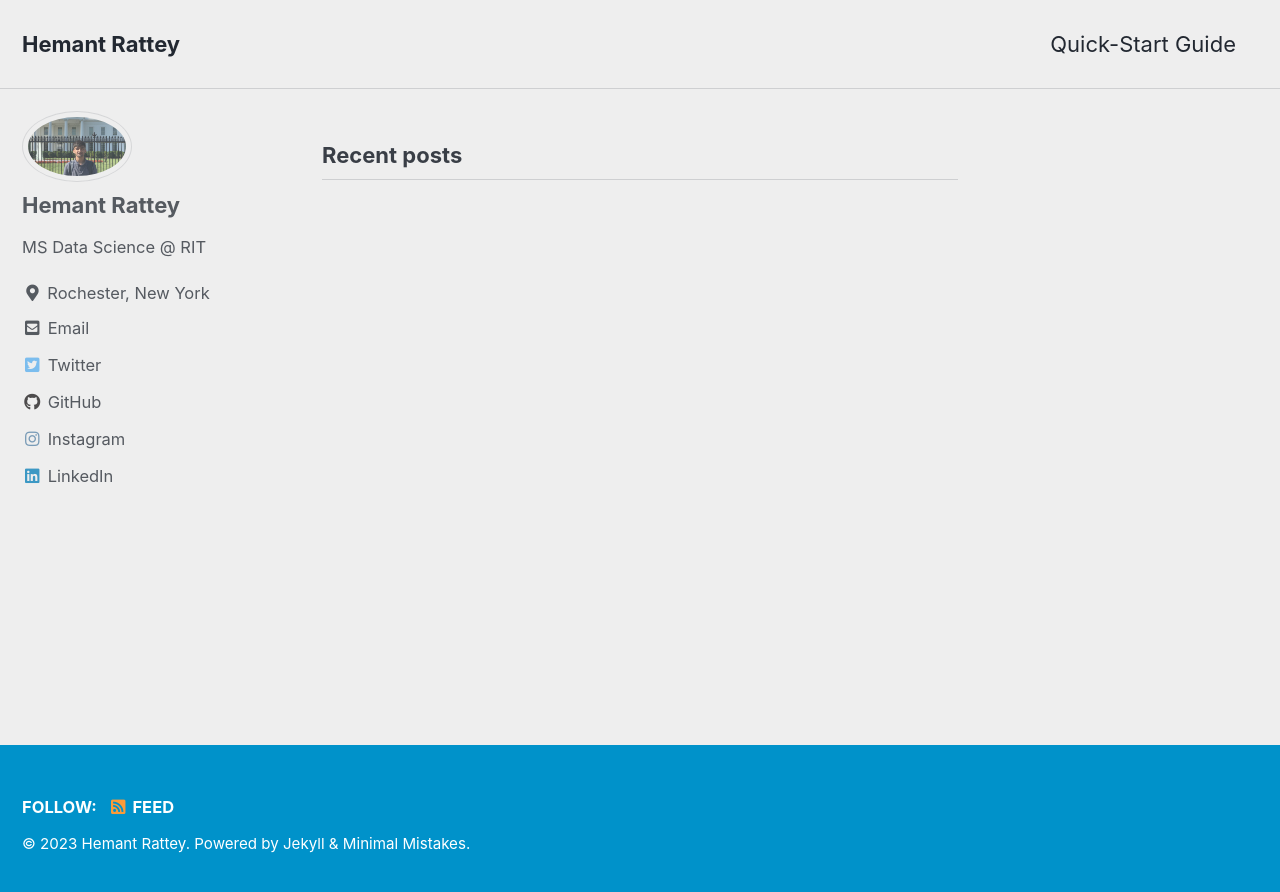
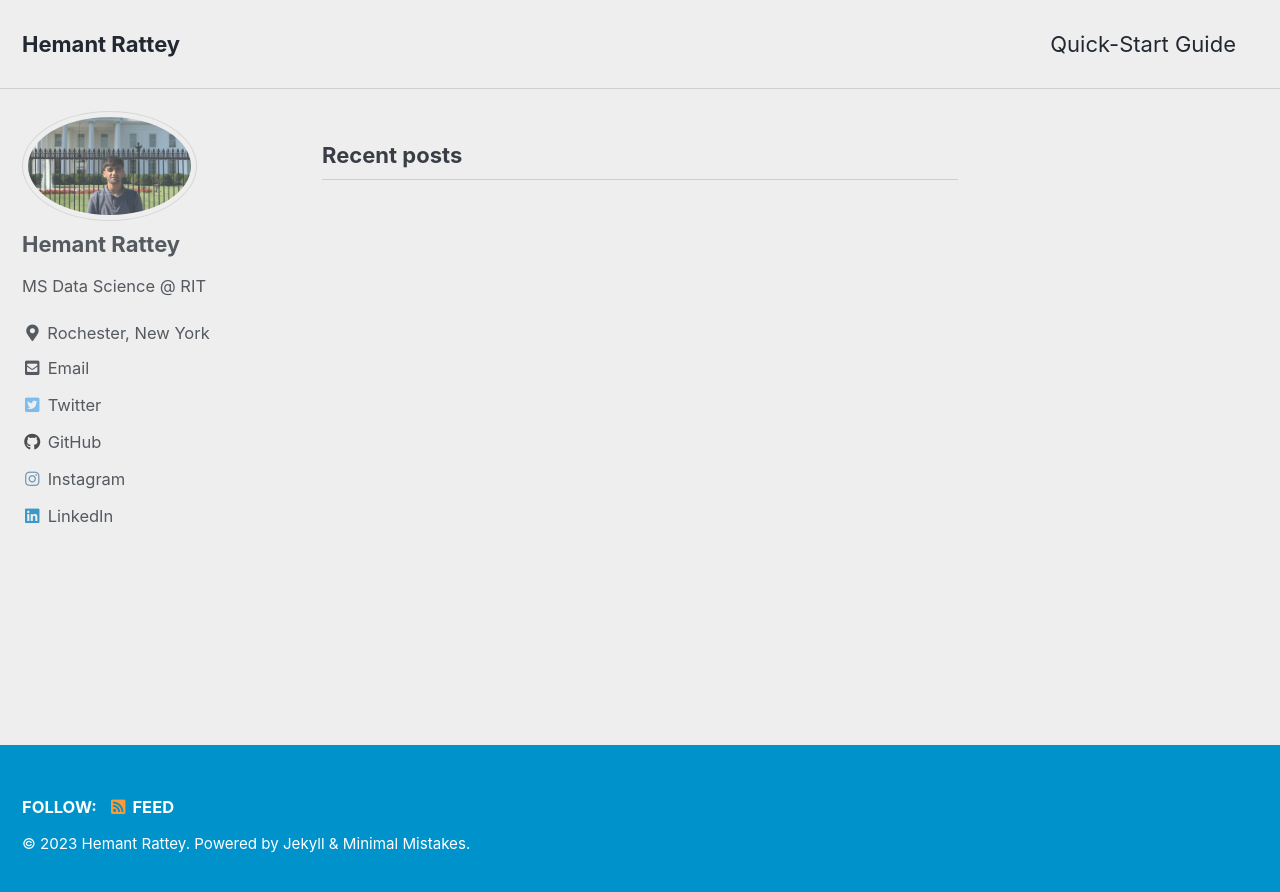
Before and after one commit to hemantrattey/Website, a Jekyll site: the page built from index.html, in a window 1280 px wide. Shown: the top 892 px of the page. Built offline with Jekyll 4.4.1, drawn with Linux system fonts in a browser that asks for light colours; cached includes are drawn as plain includes; the list of posts is cut into pages by our own code.

Commit message:
Changed avatar size

```diff
--- a/assets/css/main.scss
+++ b/assets/css/main.scss
@@ -7,3 +7,30 @@ search: false
 
 @import "minimal-mistakes/skins/{{ site.minimal_mistakes_skin | default: 'default' }}"; // skin
 @import "minimal-mistakes"; // main partials
+
+
+@media (min-width: 80em) {
+
+    .author__avatar {
+      display: table-cell;
+      vertical-align: top;
+      width: 80px;
+      height: 80px;
+
+      @include breakpoint($large) {
+        display: block;
+        width: auto;
+        height: auto;
+      }
+
+      img {
+        max-width: 175px;
+        border-radius: 50%;
+
+        @include breakpoint($large) {
+          padding: 5px;
+          border: 1px solid $border-color;
+        }
+      }
+    }
+    }
```
